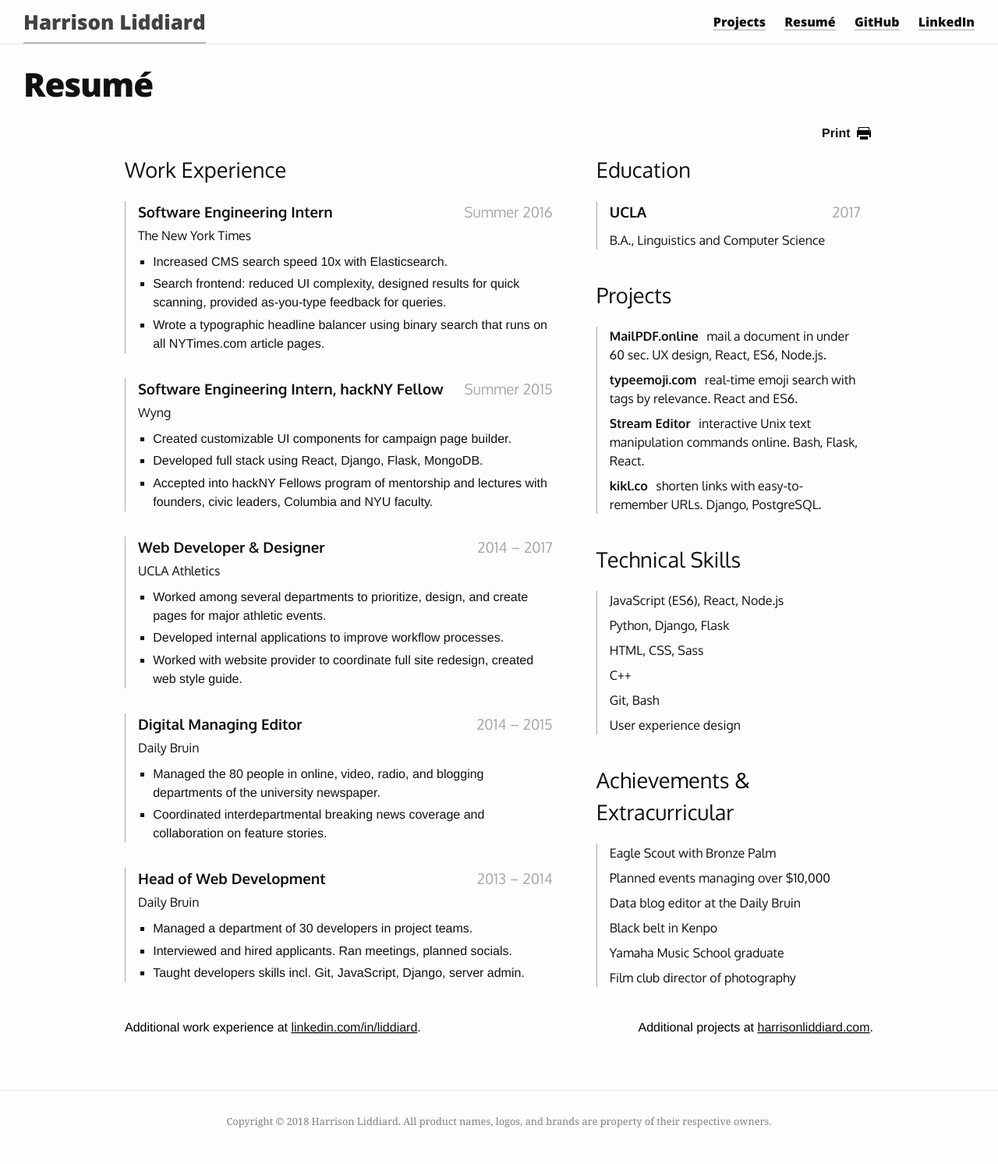
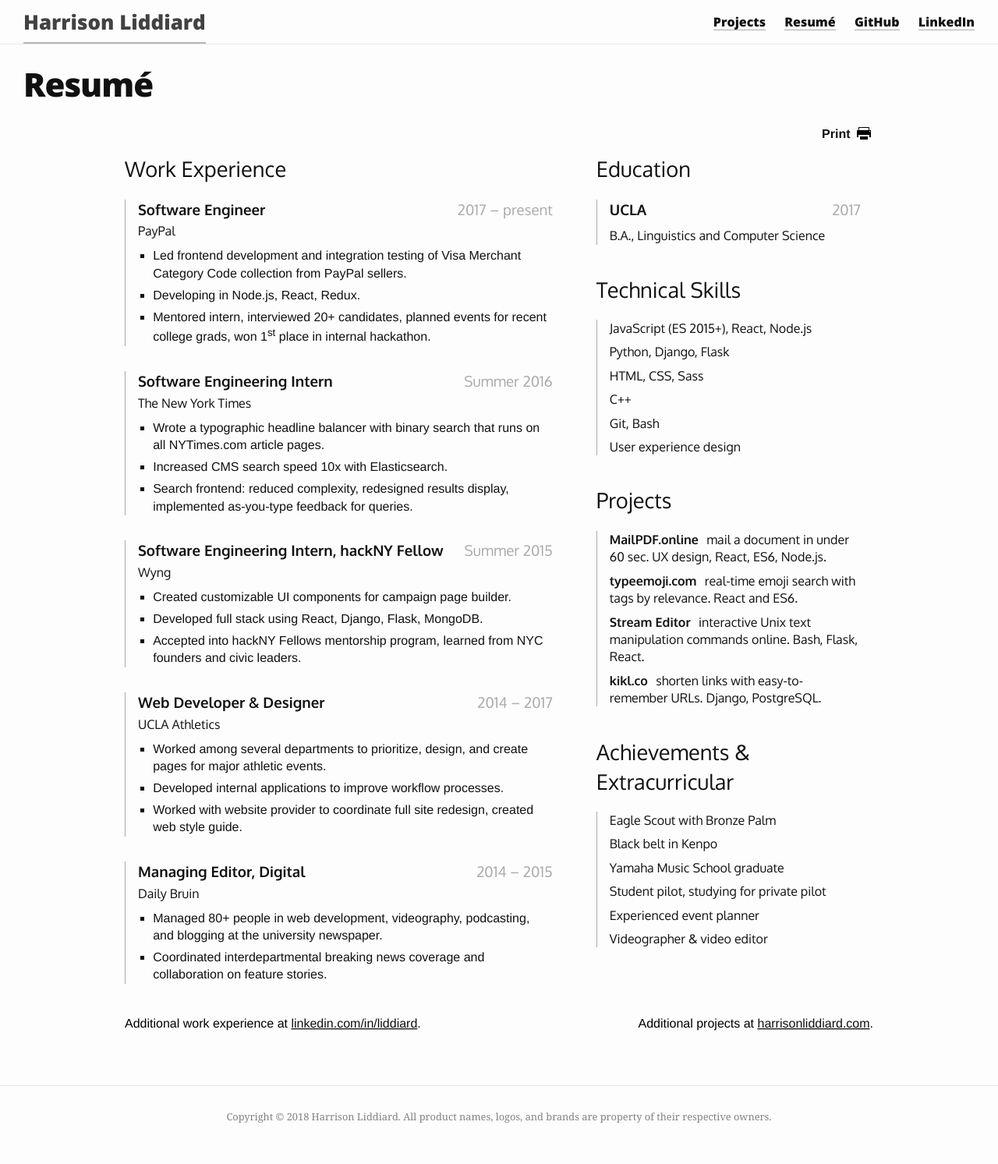
Before and after one commit to liddiard/liddiard.me, a Jekyll site: the page built from resume.md, in a window 1280 px wide. Shown: the whole page at 78% size. Built offline with Jekyll 4.4.1, drawn with Linux system fonts in a browser that asks for light colours; some web fonts are replaced.

Commit message:
updated resume w/ paypal

```diff
--- a/_sass/_resume.scss
+++ b/_sass/_resume.scss
@@ -41,6 +41,7 @@ section#resume {
     max-width: 960px;
     position: relative;
     font-family: $helvetica;
+    line-height: 1.4;
 
     h1, h2, h3, h4, h5, h6 {
         margin: 0;
@@ -79,7 +80,7 @@ section#resume {
         margin: 0.6em 0;
 
         li {
-            margin-bottom: 0.3em;
+            margin-bottom: 0.35em;
         }
     }
 
--- a/resume.md
+++ b/resume.md
@@ -11,12 +11,21 @@ permalink: /resume/
     <section class="col left">
         <h2>Work Experience</h2>
         <div class="item">
+            <h3 class="position">Software Engineer <span class="date">2017 – present</span></h3>
+            <h4 class="company">PayPal</h4>
+            <ul>
+                <li>Led frontend development and integration testing of Visa Merchant Category Code collection from PayPal sellers.</li>
+                <li>Developing in Node.js, React, Redux.</li>
+                <li>Mentored intern, interviewed 20+ candidates, planned events for recent college grads, won 1<sup>st</sup> place in internal hackathon.</li>
+            </ul>
+        </div>
+        <div class="item">
             <h3 class="position">Software Engineering Intern <span class="date">Summer 2016</span></h3>
             <h4 class="company">The New York Times</h4>
             <ul>
+                <li>Wrote a typographic headline balancer with binary search that runs on all NYTimes.com article pages.</li>
                 <li>Increased CMS search speed 10x with Elasticsearch.</li>
-                <li>Search frontend: reduced UI complexity, designed results for quick scanning, provided as-you-type feedback for queries.</li>
-                <li>Wrote a typographic headline balancer using binary search that runs on all NYTimes.com article pages.</li>
+                <li>Search frontend: reduced complexity, redesigned results display, implemented as-you-type feedback for queries.</li>
             </ul>
         </div>
         <div class="item">
@@ -25,7 +34,7 @@ permalink: /resume/
             <ul>
                 <li>Created customizable UI components for campaign page builder.</li>
                 <li>Developed full stack using React, Django, Flask, MongoDB.</li>
-                <li>Accepted into hackNY Fellows program of mentorship and lectures with founders, civic leaders, Columbia and NYU faculty.</li>
+                <li>Accepted into hackNY Fellows mentorship program, learned from NYC founders and civic leaders.</li>
             </ul>
         </div>
         <div class="item">
@@ -38,20 +47,11 @@ permalink: /resume/
             </ul>
         </div>
         <div class="item">
-            <h3 class="position">Digital Managing Editor <span class="date">2014 – 2015</span></h3>
+            <h3 class="position">Managing Editor, Digital <span class="date">2014 – 2015</span></h3>
             <h4 class="company">Daily Bruin</h4>
             <ul>
-                <li>Managed the 80 people in online, video, radio, and blogging departments of the university newspaper.</li>
+                <li>Managed 80+ people in web development, videography, podcasting, and blogging at the university newspaper.</li>
                 <li>Coordinated interdepartmental breaking news coverage and collaboration on feature stories.</li>
-            </ul>
-        </div>
-        <div class="item">
-            <h3 class="position">Head of Web Development <span class="date">2013 – 2014</span></h3>
-            <h4 class="company">Daily Bruin</h4>
-            <ul>
-                <li>Managed a department of 30 developers in project teams.</li>
-                <li>Interviewed and hired applicants. Ran meetings, planned socials.</li>
-                <li>Taught developers skills incl. Git, JavaScript, Django, server admin.</li>
             </ul>
         </div>
     </section>
@@ -61,6 +61,15 @@ permalink: /resume/
             <h3 class="school">UCLA <span class="date">2017</span></h3>
             <h4>B.A., Linguistics and Computer Science</h4>
         </div>
+        <h2>Technical Skills</h2>
+        <div class="item">
+            <h4>JavaScript (ES 2015+), React, Node.js</h4>
+            <h4>Python, Django, Flask</h4>
+            <h4>HTML, CSS, Sass</h4>
+            <h4>C++</h4>
+            <h4>Git, Bash</h4>
+            <h4>User experience design</h4>
+        </div>
         <h2>Projects</h2>
         <div class="item">
             <h4><span class="project-name">MailPDF.online</span> mail a document in under 60 sec. UX design, React, ES6, Node.js.</h4>
@@ -68,23 +77,14 @@ permalink: /resume/
             <h4><span class="project-name">Stream Editor</span> interactive Unix text manipulation commands online. Bash, Flask, React.</h4>
             <h4><span class="project-name">kikl.co</span> shorten links with easy-to-remember URLs. Django, PostgreSQL.</h4>
         </div>
-        <h2>Technical Skills</h2>
-        <div class="item">
-            <h4>JavaScript (ES6), React, Node.js</h4>
-            <h4>Python, Django, Flask</h4>
-            <h4>HTML, CSS, Sass</h4>
-            <h4>C++</h4>
-            <h4>Git, Bash</h4>
-            <h4>User experience design</h4>
-        </div>
         <h2>Achievements &amp; Extracurricular</h2>
         <div class="item">
             <h4>Eagle Scout with Bronze Palm</h4>
-            <h4>Planned events managing over $10,000</h4>
-            <h4>Data blog editor at the Daily Bruin</h4>
             <h4>Black belt in Kenpo</h4>
             <h4>Yamaha Music School graduate</h4>
-            <h4>Film club director of photography</h4>
+            <h4>Student pilot, studying for private pilot</h4>
+            <h4>Experienced event planner</h4>
+            <h4>Videographer & video editor</h4>
         </div>
     </section>
     <div class="more">
```
